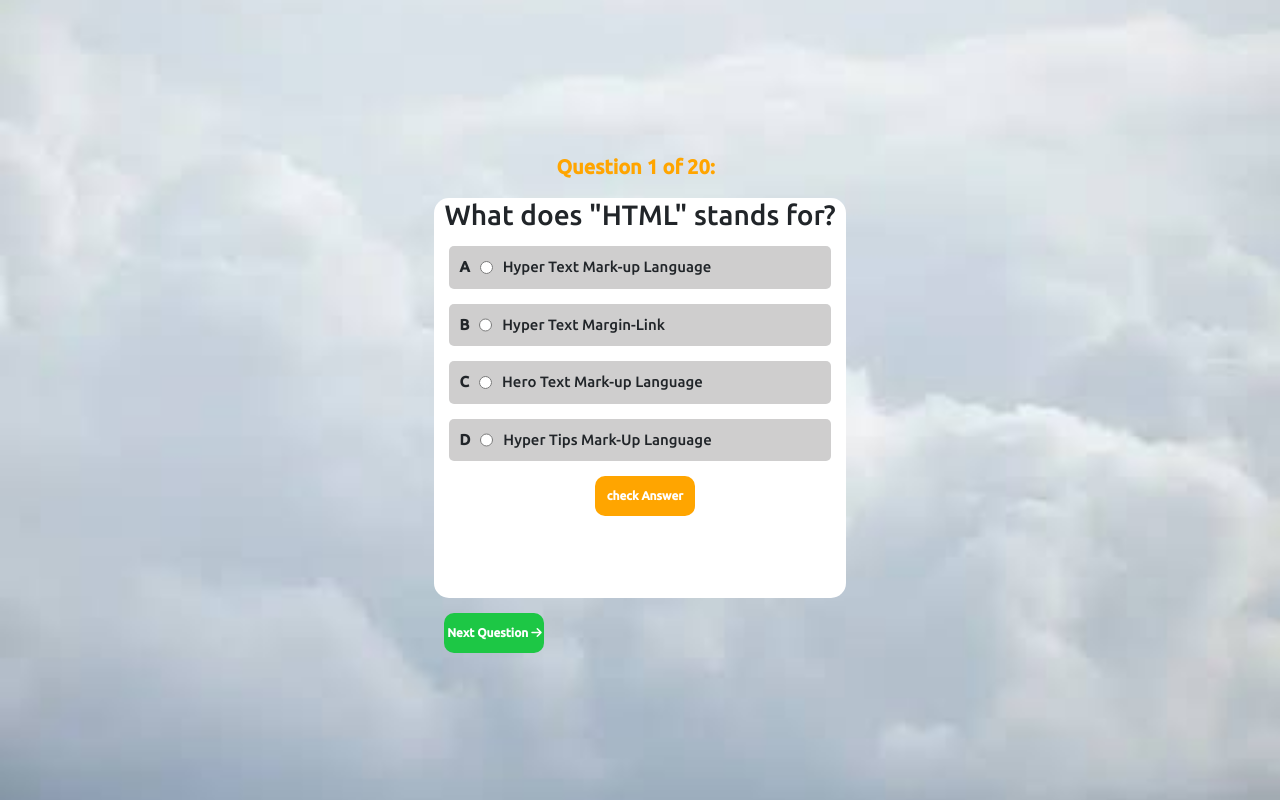
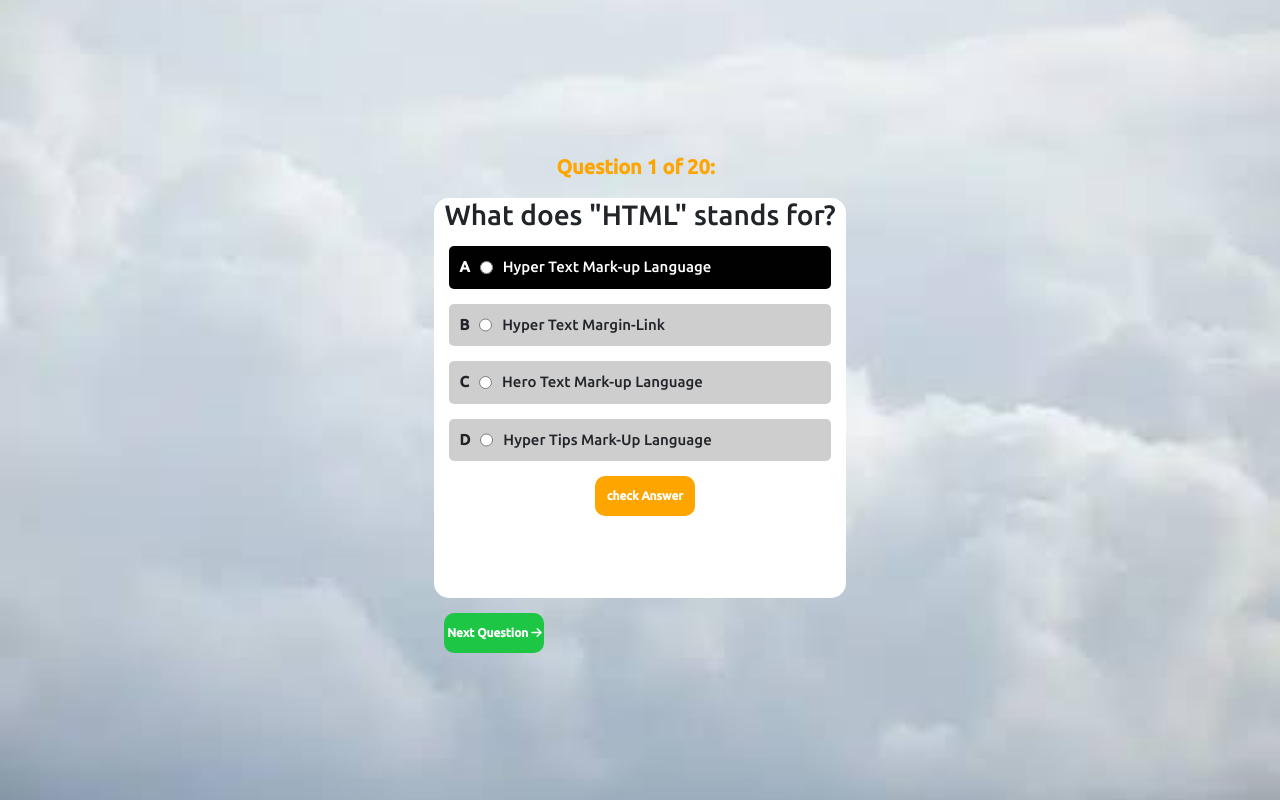
Before and after one commit to MiracleChibuike/quiz, a plain HTML site: page question1.html in a window 1280 px wide. In both pictures the pointer is over the element 639 px from the left and 267 px from the top of the page. Drawn offline with nearby package versions, Linux system fonts and the light colour scheme.

Commit message:
cursoir changes

```diff
--- a/css/question1.css
+++ b/css/question1.css
@@ -11,6 +11,7 @@
     --clr-orange: #ffa500;
     --clr-green: #1dc745;
     --clr-darkred: #da4646;
+    --clr-darlColor: #010101;
 }
 body{
     font-family: 'Ubuntu', sans-serif;
@@ -56,6 +57,12 @@ body{
     margin: 15px;
     background-color: var(--clr-darkwhite);
     border-radius: 5px;
+}
+.question1Container > div:hover{
+    background: var(--clr-darlColor);
+    color: var(--clr-white);
+    cursor: pointer;
+    transition: all .3s;
 }
 .questionheader{
     text-align: center;
```
